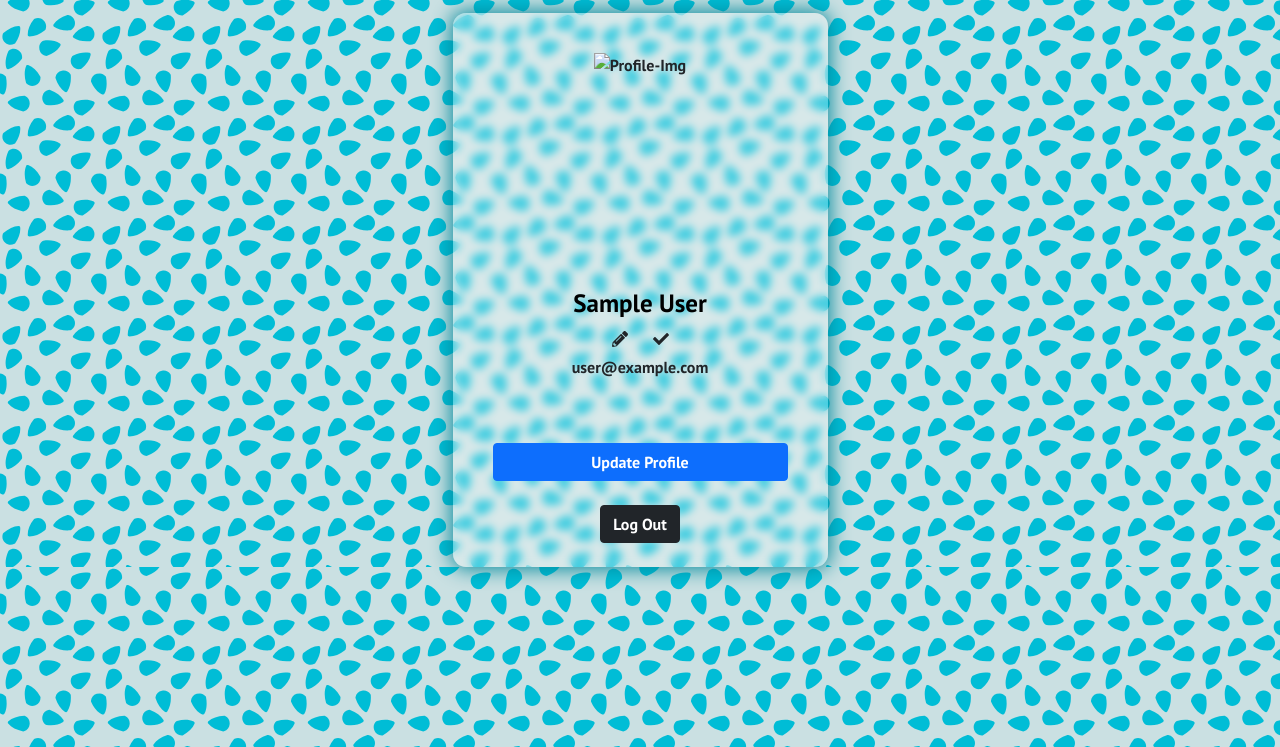
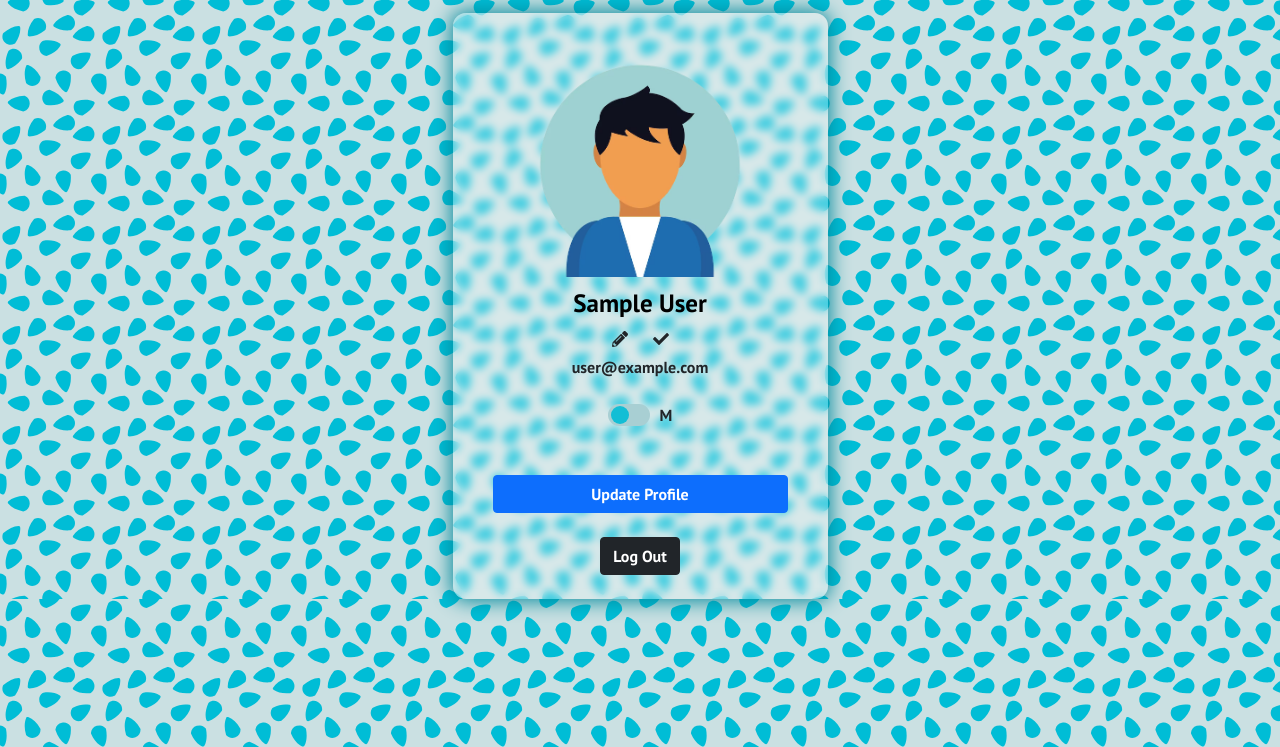
Before and after one commit to srivastavaritik/Extraspace-Cloud, a React app: page /user in a window 1280 px wide. Shown: the part 53-800 px from the top of the page. Built offline with nearby package versions, Linux system fonts and the light colour scheme; some packages are replaced by stand-ins of ours; no server answers; sample sign-in values are in the browser's storage.

Commit message:
added gender toggle button & change profile photo a/c to gender

```diff
--- a/src/components/authentication/Profile.js
+++ b/src/components/authentication/Profile.js
@@ -9,19 +9,21 @@ import styles from "./css/Profile.module.css"
 import { FontAwesomeIcon } from '@fortawesome/react-fontawesome'
 import { faPencilAlt } from '@fortawesome/free-solid-svg-icons';
 import { faCheck } from '@fortawesome/free-solid-svg-icons';
+import malepicUrl from './images/man_avatar.png'
+import femalepicUrl from './images/women_avatar.png'
 
 export default function Profile() {
   const [error, setError] = useState("");
   const inputRef = useRef(null);
   const { currentUser, logout } = useAuth();
   const [name,setName]=useState(currentUser.displayName)
-  const [profilephotoURL,setprofilephotoURL]=useState(currentUser.photoURL);
+  const [gender, setGender] = React.useState('M');
   const history = useNavigate();
 
-  const defaultpicURL="https://bootdey.com/img/Content/avatar/avatar7.png"
-  const updateUserName = async (newName,newpicURL) => {
+  let profilePhotoUrl=gender==='M'?malepicUrl :femalepicUrl;
+  const updateUserName = async (newName) => {
     try {
-      await updateProfile(currentUser, { displayName: newName,photoURL:newpicURL });
+      await updateProfile(currentUser, { displayName: newName });
       console.log('User name updated successfully.');
     } catch (error) {
       console.error('Error updating user name:', error);
@@ -35,6 +37,10 @@ export default function Profile() {
   const handleEditClick = () => {
     inputRef.current.focus();
   };
+  const handleToggle = () => {
+    setGender(gender === 'M' ? 'F' : 'M');
+  };
+
   async function handleLogout() {
     setError("");
 
@@ -60,7 +66,7 @@ export default function Profile() {
       >
         <Card.Body>
           <div className={styles.profile}>
-            <img className={styles.profileImg}  src="" alt="Profile-Img" />
+            <img className={styles.profileImg}  src={profilePhotoUrl} alt="Profile-Img" />
            <div className={styles.inputArea}>
             <input className={styles.nameInput} ref={inputRef}
                 value={name} placeholder="Click to Change Name" onChange={handleNameChange}/>
@@ -69,6 +75,13 @@ export default function Profile() {
                 </div>
             </div>
             <p>{currentUser.email}</p>
+            <div className={styles.genderToggle}>
+            <div className={`${styles.toggleButton} ${styles[gender]}`} onClick={handleToggle}>
+                <div className={styles.slider}></div>
+              </div>
+              <span>{gender}</span>
+            </div>
+
           </div>
 
         </Card.Body>
--- a/src/components/authentication/css/Profile.module.css
+++ b/src/components/authentication/css/Profile.module.css
@@ -1,4 +1,4 @@
-.profile,.icons{
+.profile,.icons,.genderToggle{
     display: flex;
 }
 .profile{
@@ -33,3 +33,38 @@
   .glowingEditIcon:hover {
     color: rgb(206, 170, 81);
   }
+
+  .genderToggle {
+    align-items: center;
+  }
+  .toggleButton {
+    width: 42px;
+    height: 22px;
+    border-radius: 15px;
+    background-color: #a8cfd3;
+    position: relative;
+    cursor: pointer;
+  }
+
+  .toggleButton .slider {
+    width: 18px;
+    height: 18px;
+    border-radius: 50%;
+    background-color: #13bed5;
+    position: absolute;
+    top: 50%;
+    transform: translateY(-50%);
+    transition: left 0.8s ease;
+  }
+
+  .M .slider {
+    left: 3px;
+  }
+
+  .F .slider {
+    left: 22px;
+  }
+
+  span {
+    margin-left: 10px;
+  }
```
Also changed, not shown: build/asset-manifest.json, build/index.html, build/static/js/main.3b7c6130.js.LICENSE.txt (renamed from build/static/js/main.c434c865.js.LICENSE.txt), src/components/authentication/images/man_avatar.png (added), src/components/authentication/images/women_avatar.png (added), 7 other files.
